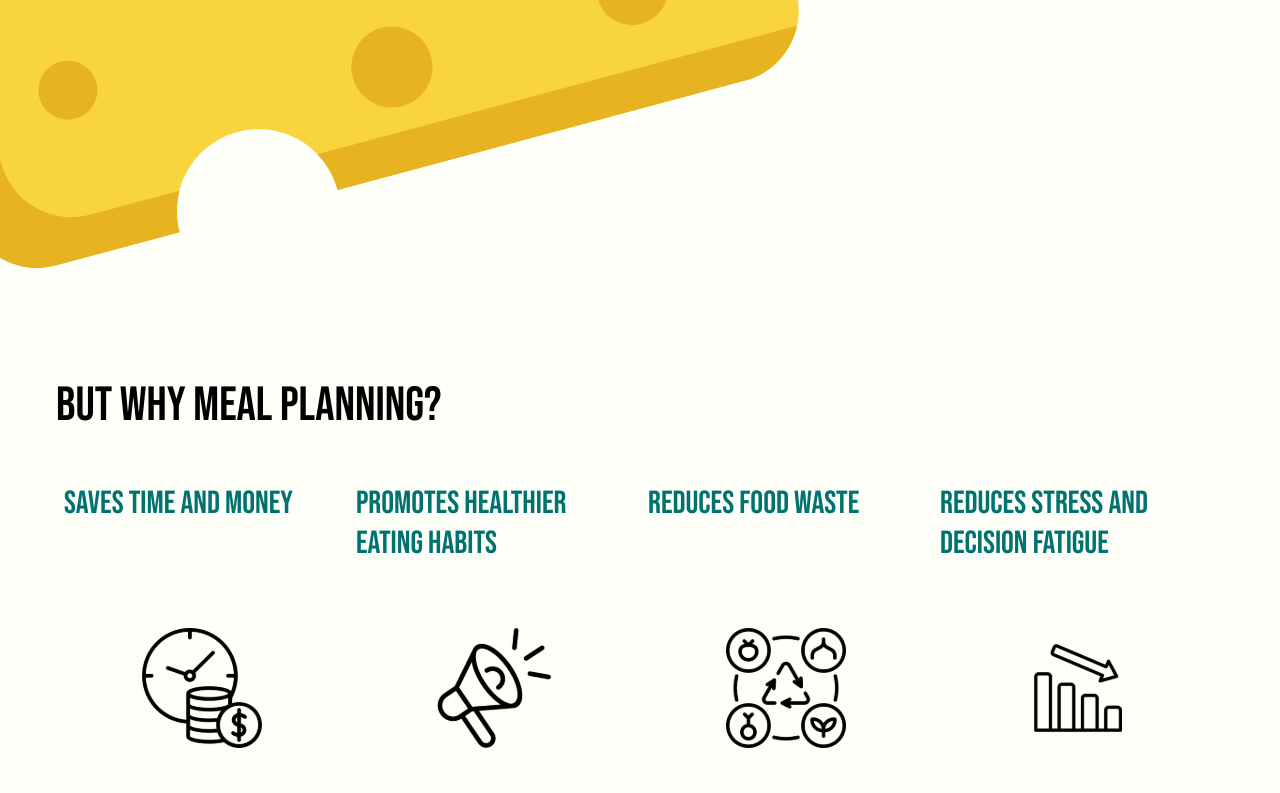
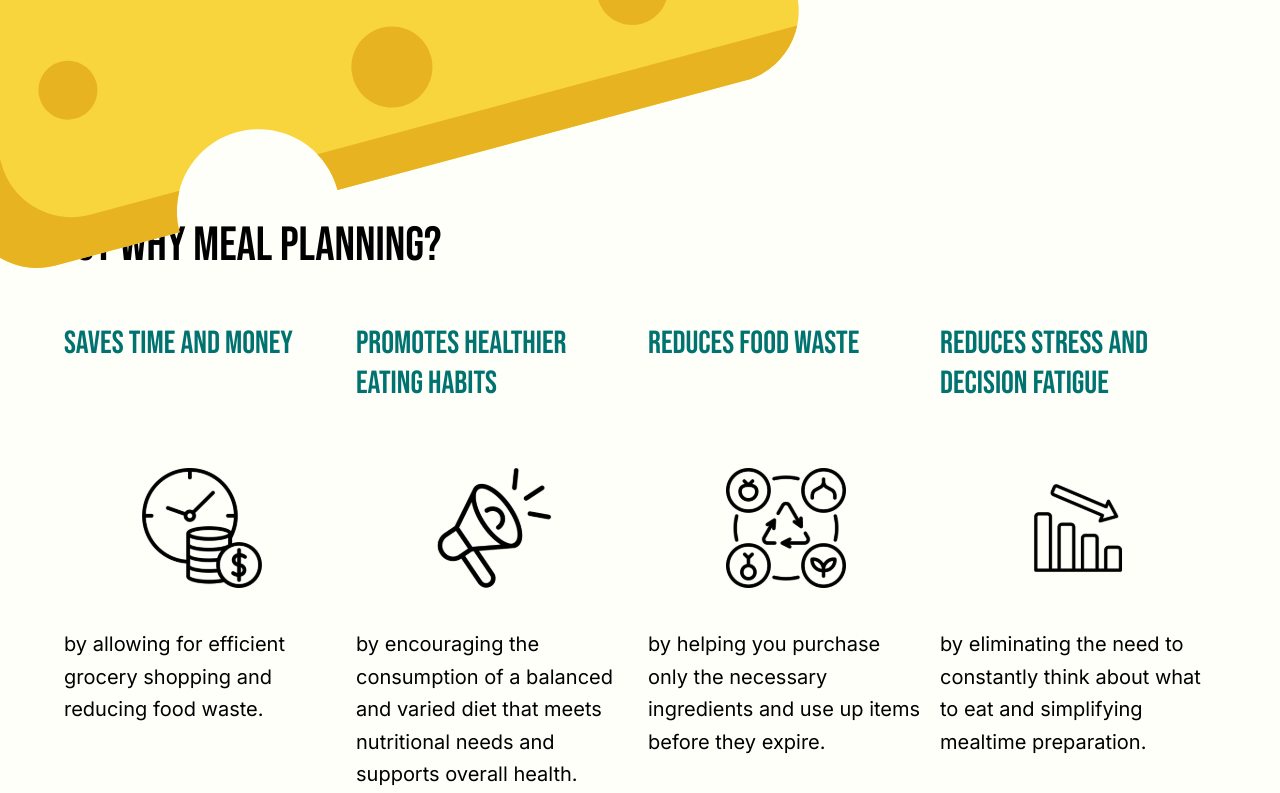
Before and after one commit to fichtnerma/Tastyplan, a Next.js app in the folder frontend/: page / in a window 1280 px wide. Shown: the part 1320-2113 px from the top of the page. Built offline with nearby package versions, Linux system fonts and the light colour scheme; a web font is replaced by a local one.

Commit message:
fix: weniger whitespace nachm käse

```diff
--- a/frontend/src/app/page.tsx
+++ b/frontend/src/app/page.tsx
@@ -39,7 +39,7 @@ export default function HomePage() {
                         </div>
                     </div>
                 </div>
-                <div className="pt-20 md:pt-10 lg:pt-60">
+                <div className="pt-5 lg:pt-20">
                     <h2 className="mb-10">But why Meal Planning?</h2>
                     <Benefits />
                 </div>
```
